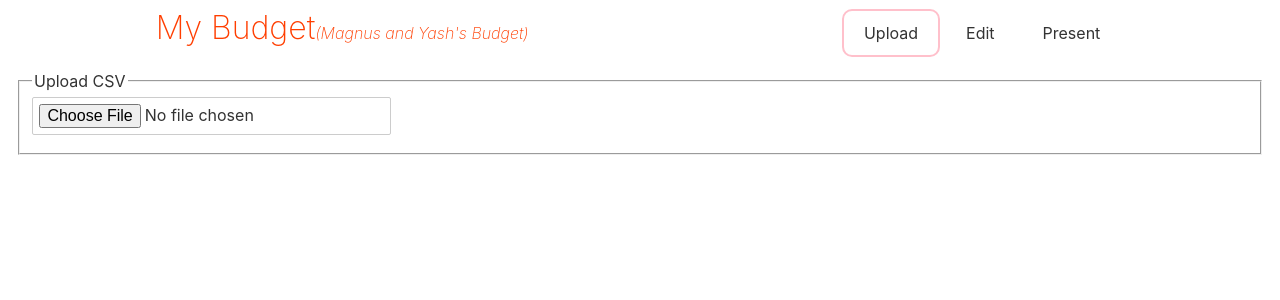
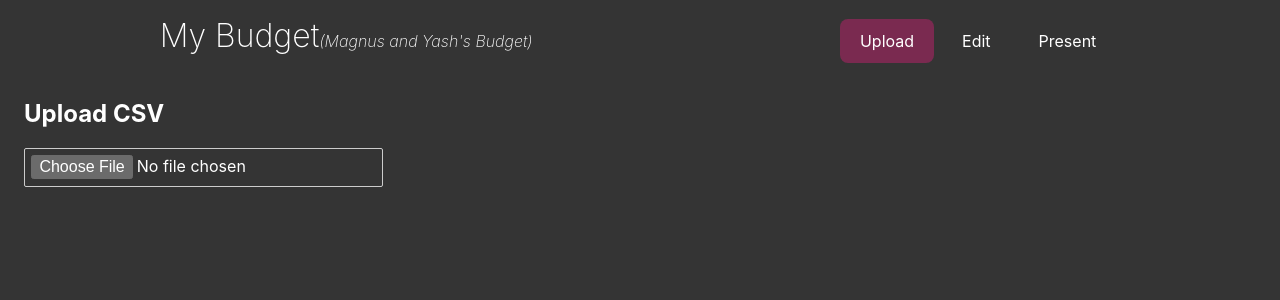
Before and after one commit to Magnus93/my-budget, a Svelte app: page / in a window 1280 px wide. Shown: the top 300 px of the page. Built offline with nearby package versions, Linux system fonts and the light colour scheme.

Commit message:
Add theme colors

```diff
--- a/public/global.css
+++ b/public/global.css
@@ -1,11 +1,23 @@
+:root {
+	--text-color: 255, 255, 255;
+	--shade-color: 44, 44, 44;
+	--main-color: 52, 52, 52;
+	--tint-color: 62, 62, 62;
+	--hover-color: 71, 71, 71;
+	--accent-color: 122, 42, 80;
+	color-scheme: dark;
+}
 html, body {
 	position: relative;
 	width: 100%;
 	height: 100%;
+	padding: 0;
+	margin: 0;
+	background-color: rgb(var(--main-color));
+	color: rgb(var(--text-color));
 }
 
 body {
-	color: #333;
 	margin: 0;
 	padding: 8px;
 	box-sizing: border-box;
--- a/src/App.svelte
+++ b/src/App.svelte
@@ -71,7 +71,6 @@
   }
   main {
     padding: 1em;
-    max-width: 240px;
     margin: 0 auto;
   }
   main > div {
@@ -89,16 +88,16 @@
         border-radius: 0.5rem;
         cursor: pointer;
         &:hover {
-          outline: 2px solid red;
+          background-color: RGB(var(--hover-color));
         }
         &.selected-tab {
-          outline: 2px solid pink;
+          background-color: RGB(var(--accent-color));
         }
       }
     }
   }
   h1 {
-    color: #ff3e00;
+    color: RGB(var(--text-color));
     font-size: 2rem;
     font-weight: 200;
     margin: 0.5rem 0;
@@ -106,14 +105,4 @@
   h1 > i {
     font-size: 1rem;
   }
-  :global(body) {
-    margin: 0;
-    padding: 0;
-  }
-
-  @media (min-width: 640px) {
-    main {
-      max-width: none;
-    }
-  }
 </style>
--- a/src/Edit.svelte
+++ b/src/Edit.svelte
@@ -50,7 +50,7 @@
   </table>
 </div>
 
-<style>
+<style type="text/scss">
   input[type="text"] {
     width: 100%;
   }
@@ -58,10 +58,10 @@
     height: min-content;
   }
   tr:nth-child(2n) {
-    background-color: aliceblue;
+    background-color: RGB(var(--shade-color));
   }
   tr:not(:first-child):hover {
-    outline: 1px solid blue;
+    background-color: RGB(var(--hover-color));
   }
   .categories {
     padding: 1rem 0;
--- a/src/Upload.svelte
+++ b/src/Upload.svelte
@@ -36,8 +36,7 @@
   }
 </script>
 
-<fieldset>
-  <legend>Upload CSV</legend>
+<h2>Upload CSV</h2>
 <input
   type="file"
   id="budget-file"
@@ -48,4 +47,3 @@
     handleFileSelected(e);
   }}
 />
-</fieldset>
```
Lines whose indentation alone changed are shown as unchanged.
